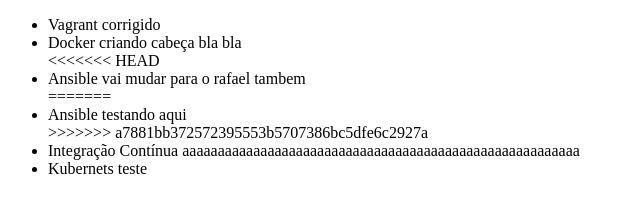
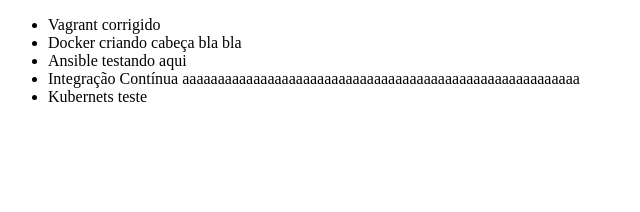
Before and after one commit to devrafasouza/git-alura, a plain HTML site: page index.html in a window 1280 px wide. Shown: the whole page, without its empty margins (0-640 px from the left). Drawn offline with Linux system fonts and the light colour scheme.

Commit message:
mudança final

```diff
--- a/index.html
+++ b/index.html
@@ -8,11 +8,7 @@
     <ul>
         <li>Vagrant corrigido</li>
         <li>Docker criando cabeça bla bla</li>
-<<<<<<< HEAD
-        <li>Ansible vai mudar para o rafael tambem</li>
-=======
         <li>Ansible testando aqui</li>
->>>>>>> a7881bb372572395553b5707386bc5dfe6c2927a
         <li>Integração Contínua aaaaaaaaaaaaaaaaaaaaaaaaaaaaaaaaaaaaaaaaaaaaaaaaaaaaaaaa </li>
         <li>Kubernets teste</li>
     </ul>
```
